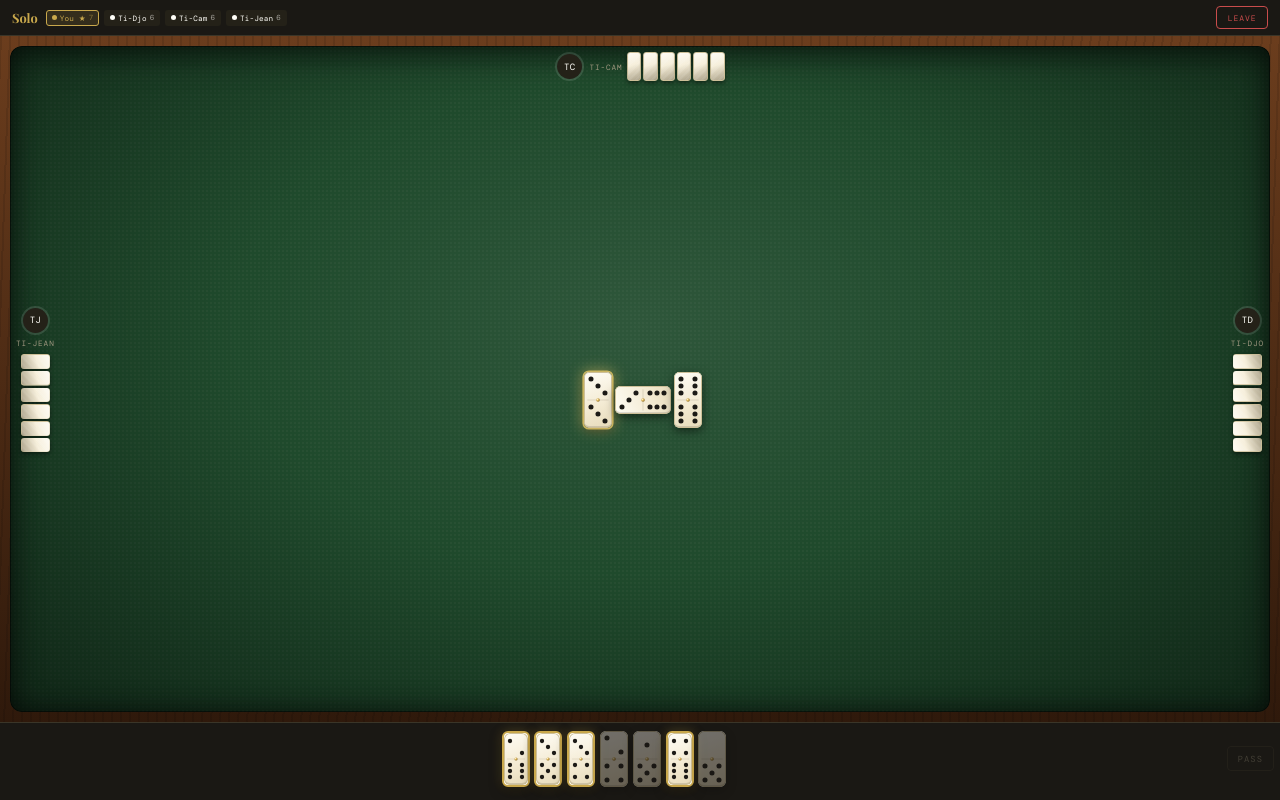
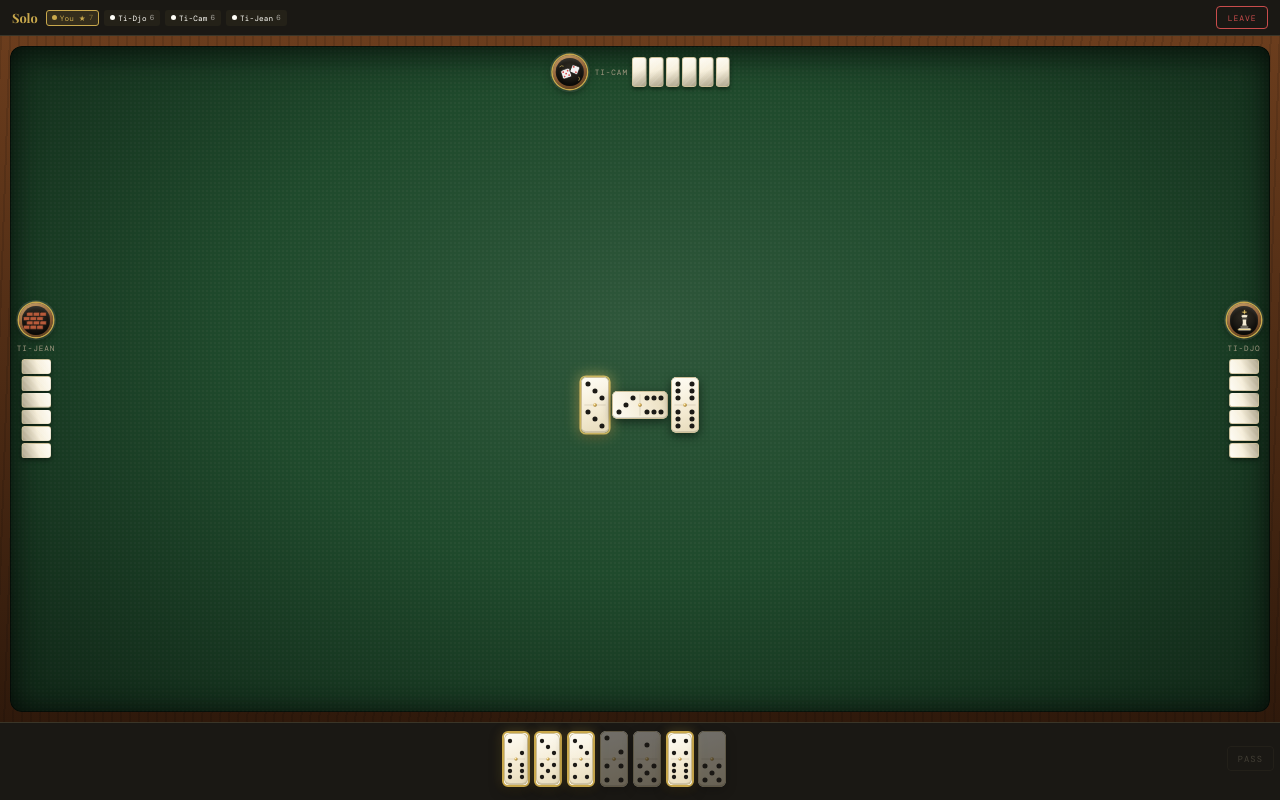
Before and after one commit to WorkVolt-tech/PlayVolt, a React (Vite) app in the folder dominoes/: page /solo in a window 1280 px wide. Built offline with nearby package versions, Linux system fonts and the light colour scheme.

Commit message:
Add files via upload

```diff
--- a/dominoes/src/components/OpponentHands.css
+++ b/dominoes/src/components/OpponentHands.css
@@ -99,3 +99,5 @@
 }
 .opponent-tile.vertical   { width: var(--opp-w, 14px); height: calc(var(--opp-w, 14px) * 2); }
 .opponent-tile.horizontal { width: calc(var(--opp-w, 14px) * 2); height: var(--opp-w, 14px); }
+/* a picture (bot or trophy avatar) sits inside the plate's ring */
+.seat-ring.has-pic { padding: 3px; display: flex; align-items: center; justify-content: center; }
--- a/dominoes/src/components/OpponentHands.jsx
+++ b/dominoes/src/components/OpponentHands.jsx
@@ -1,5 +1,6 @@
 import './OpponentHands.css'
 import TileBack from './TileBack'
+import { SeatAvatar, hasSeatAvatar } from '../lib/avatars'
 
 // Initials for a seat plate: "Ti-Djo" → "TD", "Maxo" → "MA".
 function initials(name = '') {
@@ -48,10 +49,15 @@ export default function OpponentHands({ players, myInfo, roomData, turnClock })
                     ring = '#e8c96a'
                   }
                 }
+                // A bot's own picture, or a player's trophy avatar; initials otherwise.
+                const small = typeof window !== 'undefined' && (window.innerHeight < 500 || window.innerWidth < 480)
+                const picSize = small ? 24 : 34
+                const pic = hasSeatAvatar(p) ? <SeatAvatar player={p} size={picSize} /> : null
                 return (
                   <div className="seat-plate">
-                    <div className="seat-ring" style={{ background: ring }}>
-                      <div className="seat-initials">{initials(p.nickname)}</div>
+                    <div className={`seat-ring ${pic ? 'has-pic' : ''}`}
+                      style={{ background: ring, ...(pic ? { width: picSize + 6, height: picSize + 6, minWidth: 0, minHeight: 0 } : {}) }}>
+                      {pic || <div className="seat-initials">{initials(p.nickname)}</div>}
                     </div>
                     <div className="opponent-name">{p.nickname}</div>
                   </div>
--- a/dominoes/src/components/TrophyNotice.jsx
+++ b/dominoes/src/components/TrophyNotice.jsx
@@ -49,12 +49,12 @@ export default function TrophyNotice() {
           if (!t) return null
           return (
             <div key={id} className="trophy-card earned">
-              <Medal tier={t.tier} earned />
+              <Medal trophyId={t.id} earned size={52} />
               <div className="trophy-text">
                 <div className="trophy-name">{t.kreyol}</div>
                 <div className="trophy-meaning">“{t.meaning}”</div>
                 <div className="trophy-desc">{t.desc}</div>
-                <div className="trophy-reward">Unlocked: {rewardText(t)}</div>
+                <div className="trophy-reward">Unlocked: {rewardText(t)} · its avatar</div>
               </div>
             </div>
           )
```
